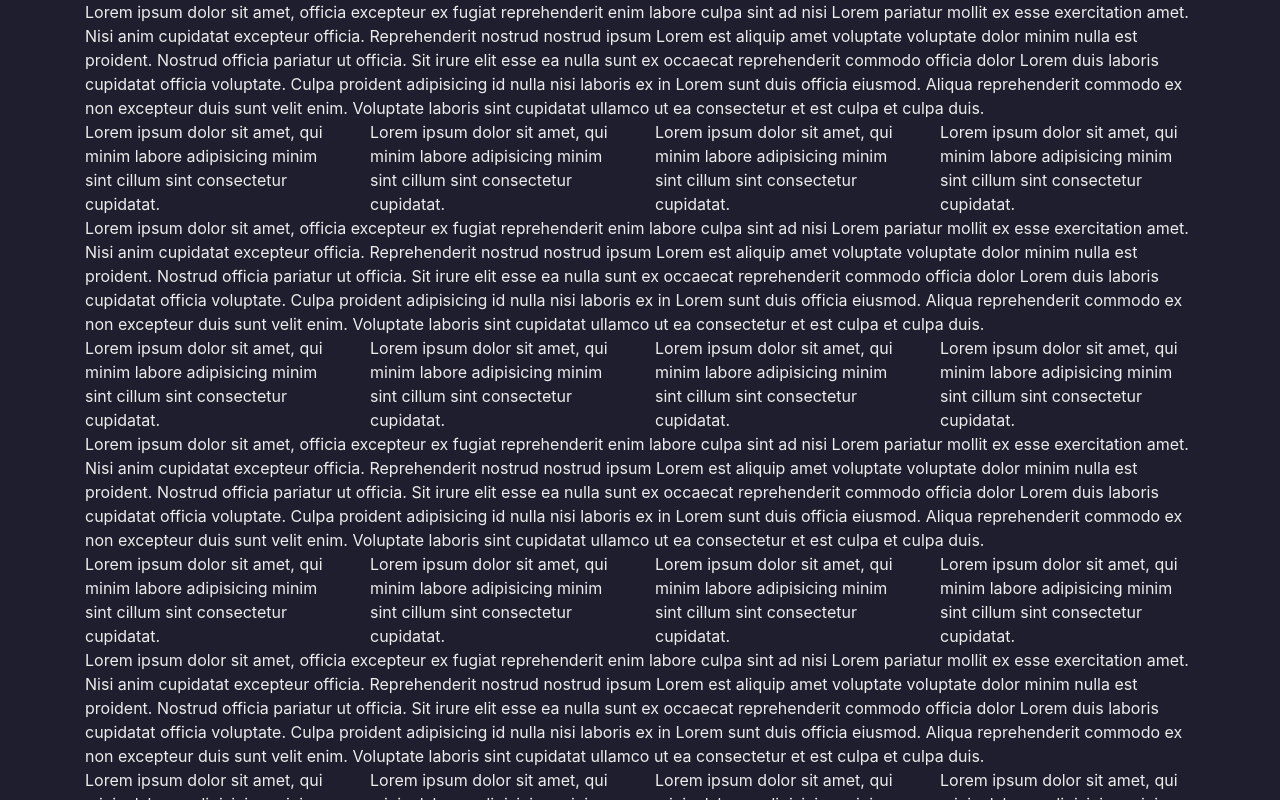
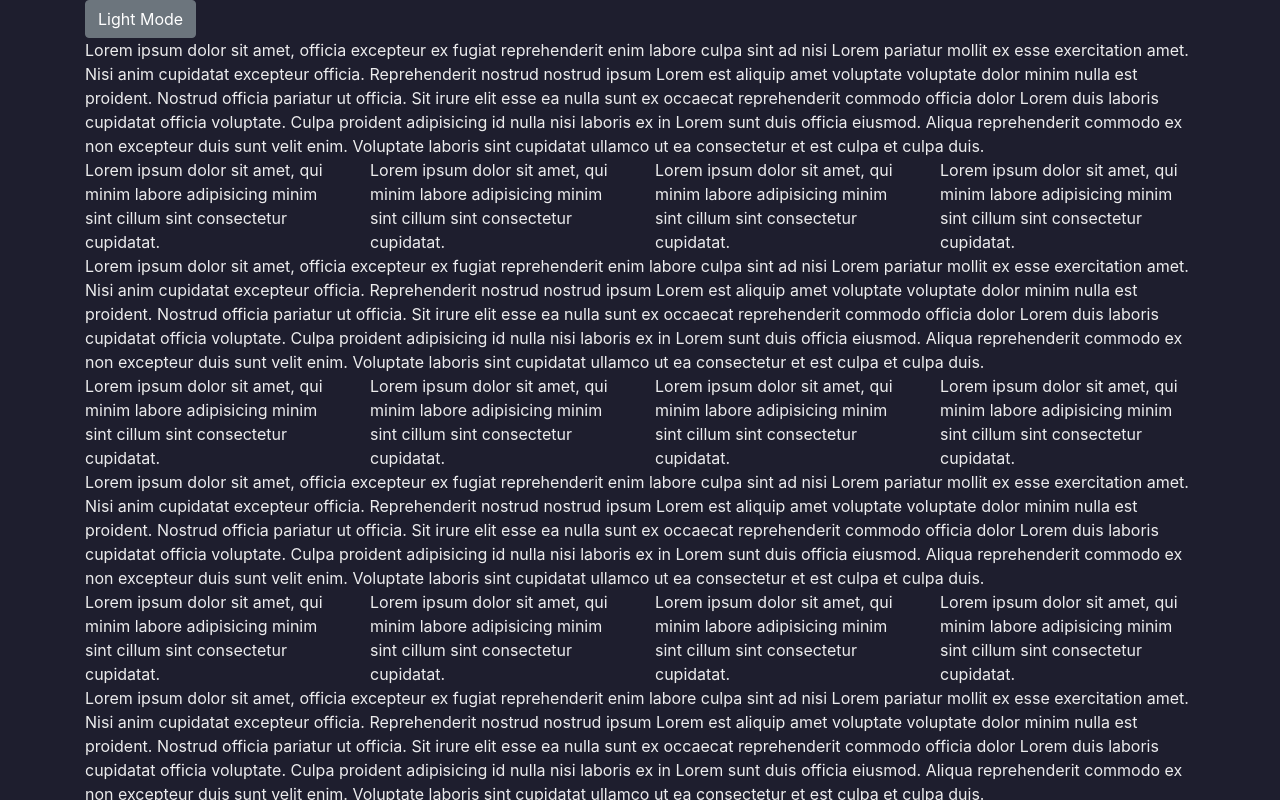
Before and after one commit to Jonahkarew/briefing, a React (Create React App) app: page / in a window 1280 px wide. Shown: the top 800 px of the page. Built offline with nearby package versions, Linux system fonts and the light colour scheme.

Commit message:
toggle added for light and dark modes

```diff
--- a/src/pages/main/Main.js
+++ b/src/pages/main/Main.js
@@ -1,12 +1,33 @@
-import React from 'react';
+import React, { useState } from 'react';
 import Wrapper from "../../components/Wrapper/Wrapper"
-import { Container, Row, Col } from 'reactstrap';
+import { Container, Row, Col, Button } from 'reactstrap';
 
 function Main() {
+
+    // states governing light and dark mode
+    const [mode, setMode] = useState("dark");
+    const [modeStatus, setModeStatus] = useState("Light Mode");
+
+
+
+    // toggles theme between light mode and dark mode
+    var toggleMode = () => {
+        if (mode === "dark"){
+            setMode("nothing");
+            setModeStatus("Dark Mode");
+        }
+        else {
+            setMode("dark");
+            setModeStatus("Light Mode");
+        }
+    }
+
+
     return (
-        <Wrapper mode="dark">
+        <Wrapper mode={mode}>
             <Container>
                 <Row>
+                    <Col xs={2}><Button onClick={() => { toggleMode() }}>{modeStatus}</Button></Col>
                     <Col xs={12}>Lorem ipsum dolor sit amet, officia excepteur ex fugiat reprehenderit enim labore culpa sint ad nisi Lorem pariatur mollit ex esse exercitation amet. Nisi anim cupidatat excepteur officia. Reprehenderit nostrud nostrud ipsum Lorem est aliquip amet voluptate voluptate dolor minim nulla est proident. Nostrud officia pariatur ut officia. Sit irure elit esse ea nulla sunt ex occaecat reprehenderit commodo officia dolor Lorem duis laboris cupidatat officia voluptate. Culpa proident adipisicing id nulla nisi laboris ex in Lorem sunt duis officia eiusmod. Aliqua reprehenderit commodo ex non excepteur duis sunt velit enim. Voluptate laboris sint cupidatat ullamco ut ea consectetur et est culpa et culpa duis.</Col>
                     <Col xs={3}>Lorem ipsum dolor sit amet, qui minim labore adipisicing minim sint cillum sint consectetur cupidatat.</Col>
                     <Col xs={3}>Lorem ipsum dolor sit amet, qui minim labore adipisicing minim sint cillum sint consectetur cupidatat.</Col>
```
